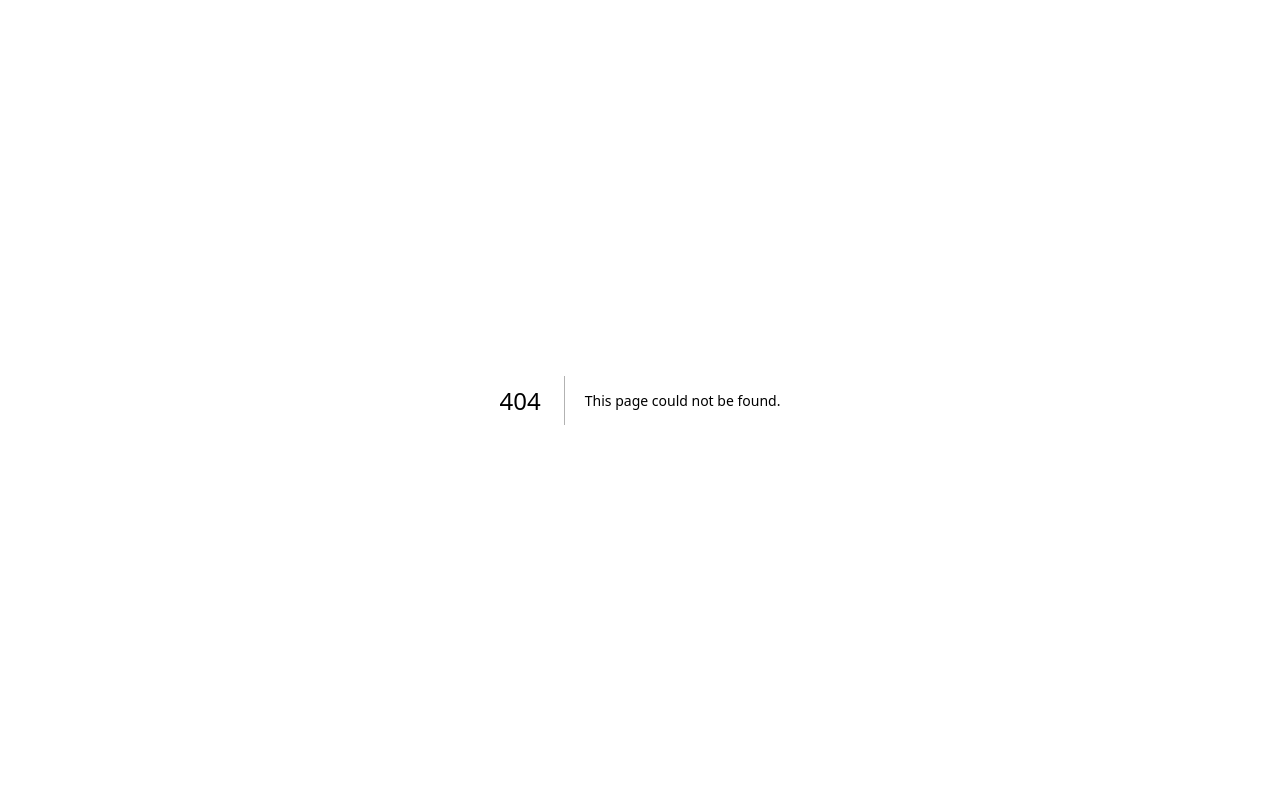
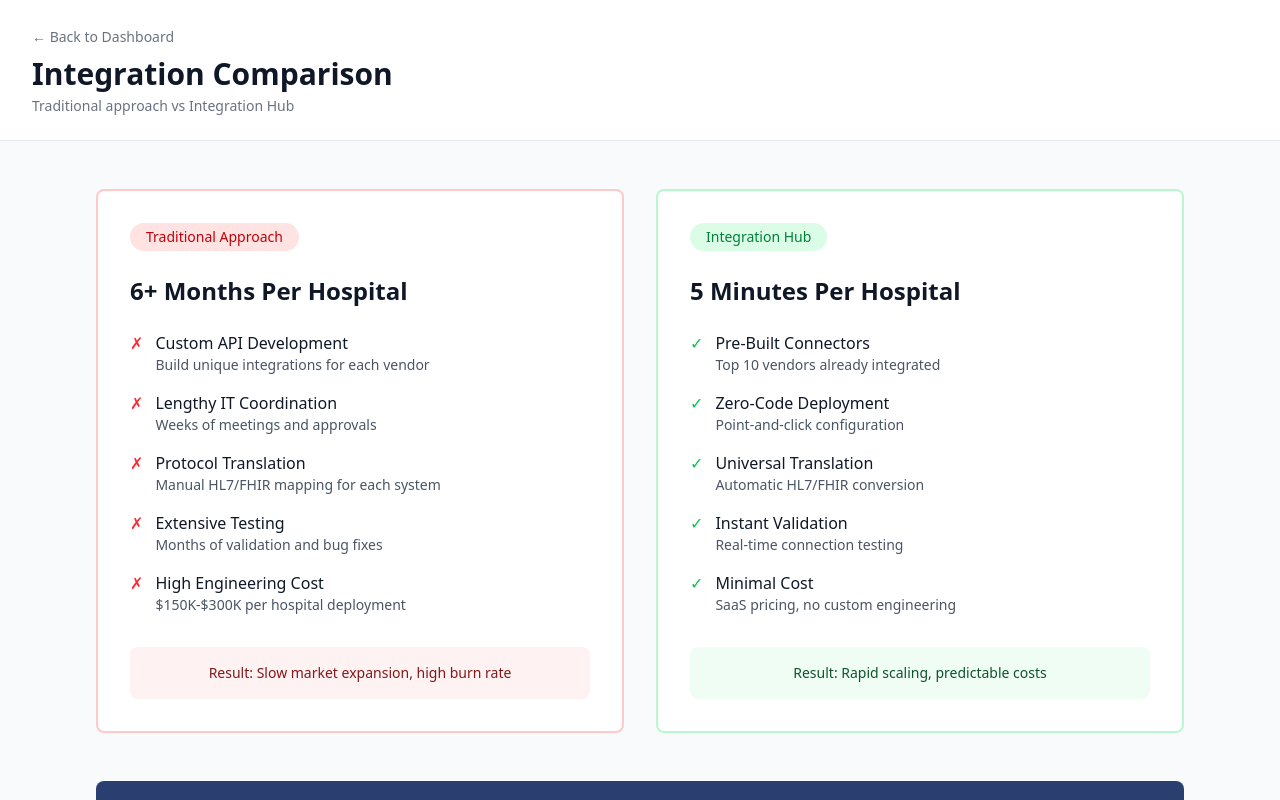
Before and after one commit to AntipasBen23/PatientCompanion-feature, a Next.js app: page /comparison in a window 1280 px wide. Before the commit this address had no page. Shown: the top 800 px of the page. Built offline with nearby package versions, Linux system fonts and the light colour scheme.

Commit message:
updated comparison page

```diff
--- /dev/null
+++ b/src/app/comparison/page.tsx
@@ -0,0 +1,168 @@
+/**
+ * Before/After Comparison Page
+ * Shows traditional integration vs Integration Hub
+ */
+
+import Link from 'next/link';
+
+export default function ComparisonPage() {
+  return (
+    <div className="min-h-screen bg-gray-50">
+      {/* Header */}
+      <header className="border-b border-gray-200 bg-white">
+        <div className="mx-auto max-w-7xl px-4 py-6 sm:px-6 lg:px-8">
+          <Link href="/" className="text-sm text-gray-500 hover:text-gray-700">
+            ← Back to Dashboard
+          </Link>
+          <h1 className="mt-2 text-3xl font-bold text-gray-900">
+            Integration Comparison
+          </h1>
+          <p className="mt-1 text-sm text-gray-500">
+            Traditional approach vs Integration Hub
+          </p>
+        </div>
+      </header>
+
+      {/* Comparison Grid */}
+      <main className="mx-auto max-w-6xl px-4 py-12 sm:px-6 lg:px-8">
+        <div className="grid gap-8 lg:grid-cols-2">
+          {/* Traditional Approach */}
+          <div className="rounded-lg border-2 border-red-200 bg-white p-8">
+            <div className="mb-6 inline-block rounded-full bg-red-100 px-4 py-1 text-sm font-medium text-red-700">
+              Traditional Approach
+            </div>
+
+            <h2 className="text-2xl font-bold text-gray-900">
+              6+ Months Per Hospital
+            </h2>
+
+            <div className="mt-6 space-y-4">
+              <div className="flex gap-3">
+                <span className="text-red-500">✗</span>
+                <div>
+                  <p className="font-medium text-gray-900">Custom API Development</p>
+                  <p className="text-sm text-gray-600">Build unique integrations for each vendor</p>
+                </div>
+              </div>
+
+              <div className="flex gap-3">
+                <span className="text-red-500">✗</span>
+                <div>
+                  <p className="font-medium text-gray-900">Lengthy IT Coordination</p>
+                  <p className="text-sm text-gray-600">Weeks of meetings and approvals</p>
+                </div>
+              </div>
+
+              <div className="flex gap-3">
+                <span className="text-red-500">✗</span>
+                <div>
+                  <p className="font-medium text-gray-900">Protocol Translation</p>
+                  <p className="text-sm text-gray-600">Manual HL7/FHIR mapping for each system</p>
+                </div>
+              </div>
+
+              <div className="flex gap-3">
+                <span className="text-red-500">✗</span>
+                <div>
+                  <p className="font-medium text-gray-900">Extensive Testing</p>
+                  <p className="text-sm text-gray-600">Months of validation and bug fixes</p>
+                </div>
+              </div>
+
+              <div className="flex gap-3">
+                <span className="text-red-500">✗</span>
+                <div>
+                  <p className="font-medium text-gray-900">High Engineering Cost</p>
+                  <p className="text-sm text-gray-600">$150K-$300K per hospital deployment</p>
+                </div>
+              </div>
+            </div>
+
+            <div className="mt-8 rounded-lg bg-red-50 p-4">
+              <p className="text-center text-sm font-medium text-red-900">
+                Result: Slow market expansion, high burn rate
+              </p>
+            </div>
+          </div>
+
+          {/* Integration Hub */}
+          <div className="rounded-lg border-2 border-green-200 bg-white p-8">
+            <div className="mb-6 inline-block rounded-full bg-green-100 px-4 py-1 text-sm font-medium text-green-700">
+              Integration Hub
+            </div>
+
+            <h2 className="text-2xl font-bold text-gray-900">
+              5 Minutes Per Hospital
+            </h2>
+
+            <div className="mt-6 space-y-4">
+              <div className="flex gap-3">
+                <span className="text-green-500">✓</span>
+                <div>
+                  <p className="font-medium text-gray-900">Pre-Built Connectors</p>
+                  <p className="text-sm text-gray-600">Top 10 vendors already integrated</p>
+                </div>
+              </div>
+
+              <div className="flex gap-3">
+                <span className="text-green-500">✓</span>
+                <div>
+                  <p className="font-medium text-gray-900">Zero-Code Deployment</p>
+                  <p className="text-sm text-gray-600">Point-and-click configuration</p>
+                </div>
+              </div>
+
+              <div className="flex gap-3">
+                <span className="text-green-500">✓</span>
+                <div>
+                  <p className="font-medium text-gray-900">Universal Translation</p>
+                  <p className="text-sm text-gray-600">Automatic HL7/FHIR conversion</p>
+                </div>
+              </div>
+
+              <div className="flex gap-3">
+                <span className="text-green-500">✓</span>
+                <div>
+                  <p className="font-medium text-gray-900">Instant Validation</p>
+                  <p className="text-sm text-gray-600">Real-time connection testing</p>
+                </div>
+              </div>
+
+              <div className="flex gap-3">
+                <span className="text-green-500">✓</span>
+                <div>
+                  <p className="font-medium text-gray-900">Minimal Cost</p>
+                  <p className="text-sm text-gray-600">SaaS pricing, no custom engineering</p>
+                </div>
+              </div>
+            </div>
+
+            <div className="mt-8 rounded-lg bg-green-50 p-4">
+              <p className="text-center text-sm font-medium text-green-900">
+                Result: Rapid scaling, predictable costs
+              </p>
+            </div>
+          </div>
+        </div>
+
+        {/* Bottom Stats */}
+        <div className="mt-12 rounded-lg bg-[#2B3E70] p-8 text-white">
+          <div className="grid gap-8 md:grid-cols-3">
+            <div className="text-center">
+              <p className="text-4xl font-bold">52x</p>
+              <p className="mt-2 text-sm text-blue-200">Faster deployment</p>
+            </div>
+            <div className="text-center">
+              <p className="text-4xl font-bold">$200K+</p>
+              <p className="mt-2 text-sm text-blue-200">Saved per hospital</p>
+            </div>
+            <div className="text-center">
+              <p className="text-4xl font-bold">100%</p>
+              <p className="mt-2 text-sm text-blue-200">Engineering time freed</p>
+            </div>
+          </div>
+        </div>
+      </main>
+    </div>
+  );
+}
```
